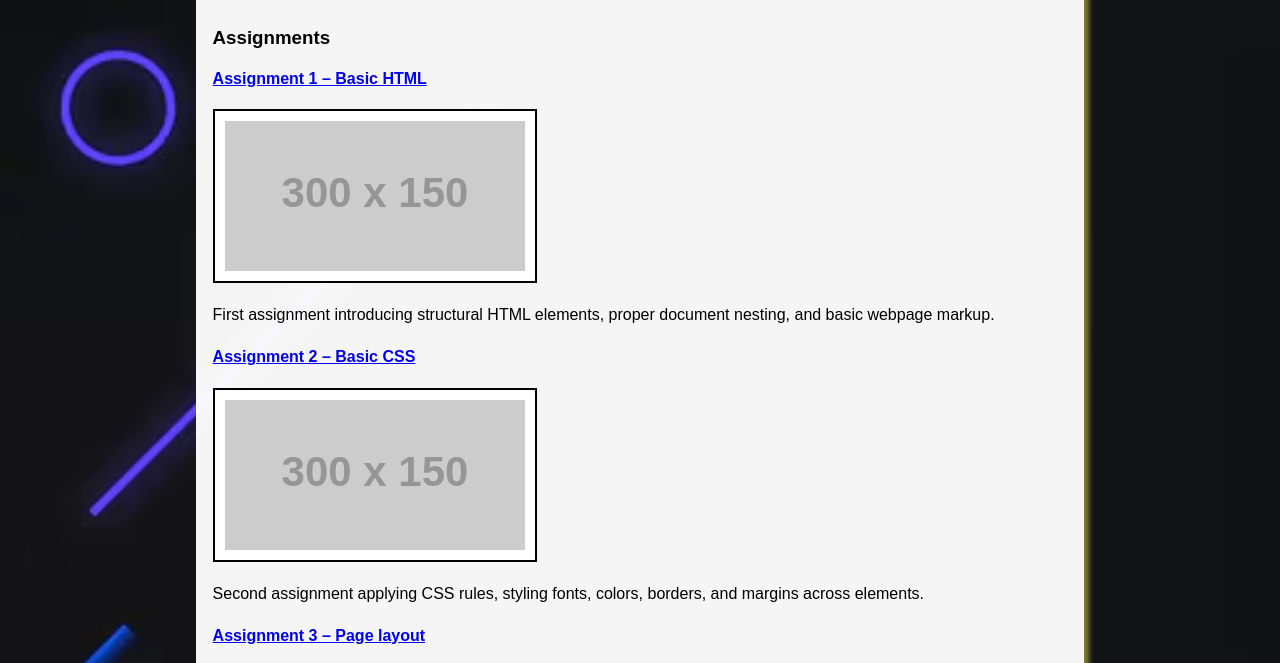
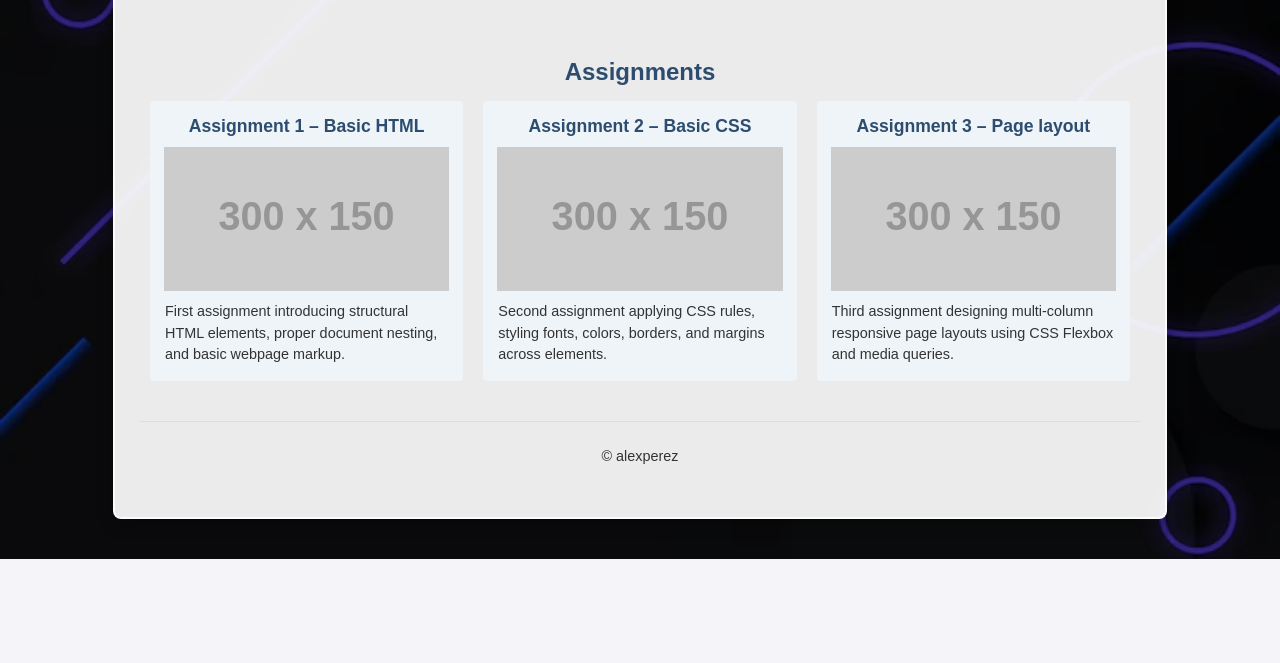
Before and after one commit to CSCE-Alex/CSCE-Alex.github.io, a plain HTML site: page csce242/mainpage/index.html in a window 1280 px wide. Shown: the part 255-918 px from the top of the page. After the commit the page ends 814 px from the top, so only its background shows below. Drawn offline with Linux system fonts and the light colour scheme; files that its build step writes are made by us from their sources; placeholder pictures from the web are drawn by us; files whose address does not match are found by name.

Commit message:
reorganizing

```diff
--- a/csce242/index.html
+++ b/csce242/mainpage/index.html
@@ -2,7 +2,7 @@
 <html>
     <head>
         <title>CSCE 242 Portfolio Page </title>
-        <link rel="stylesheet" href="assignments/02css/styles.css">
+        <link rel="stylesheet" href="styles.css">
     </head>
     <body>
         <div id="content">
```
Also changed, not shown: csce242/mainpage/styles.css (renamed from csce242/styles.css).
